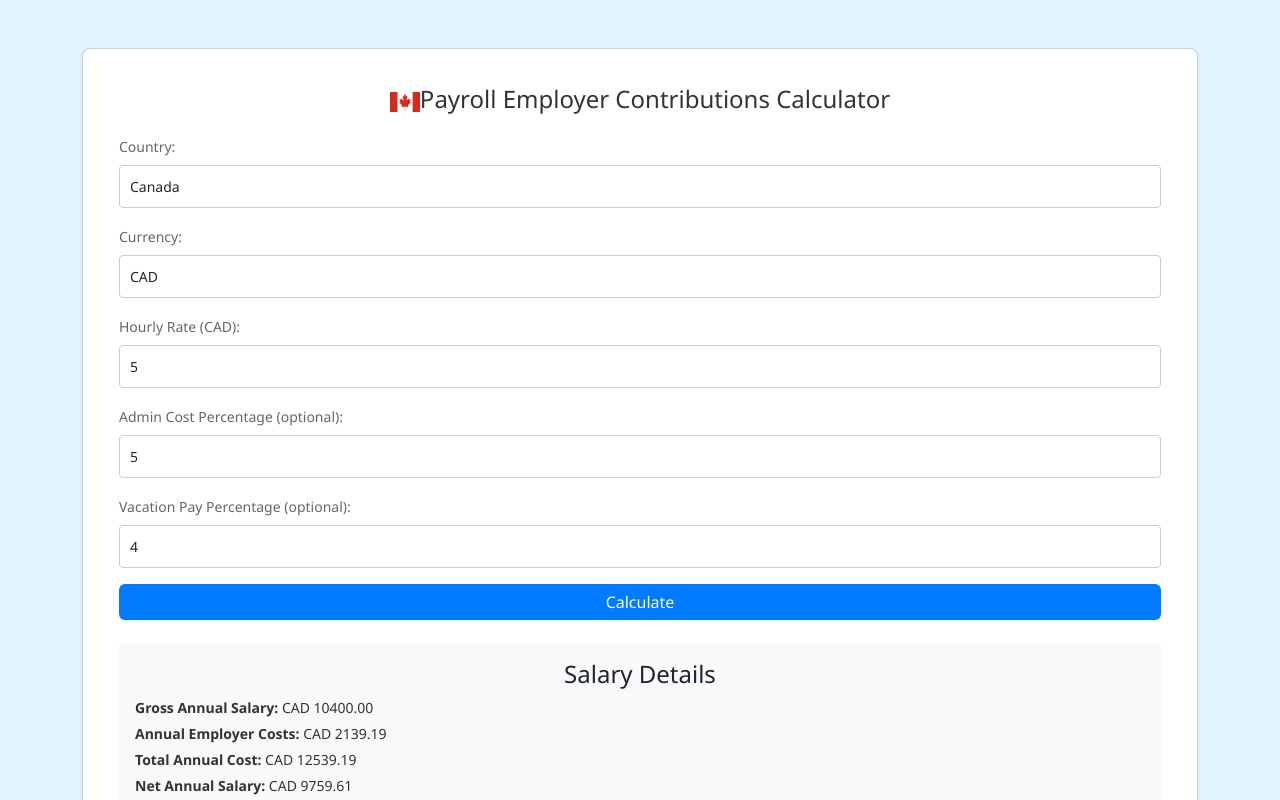
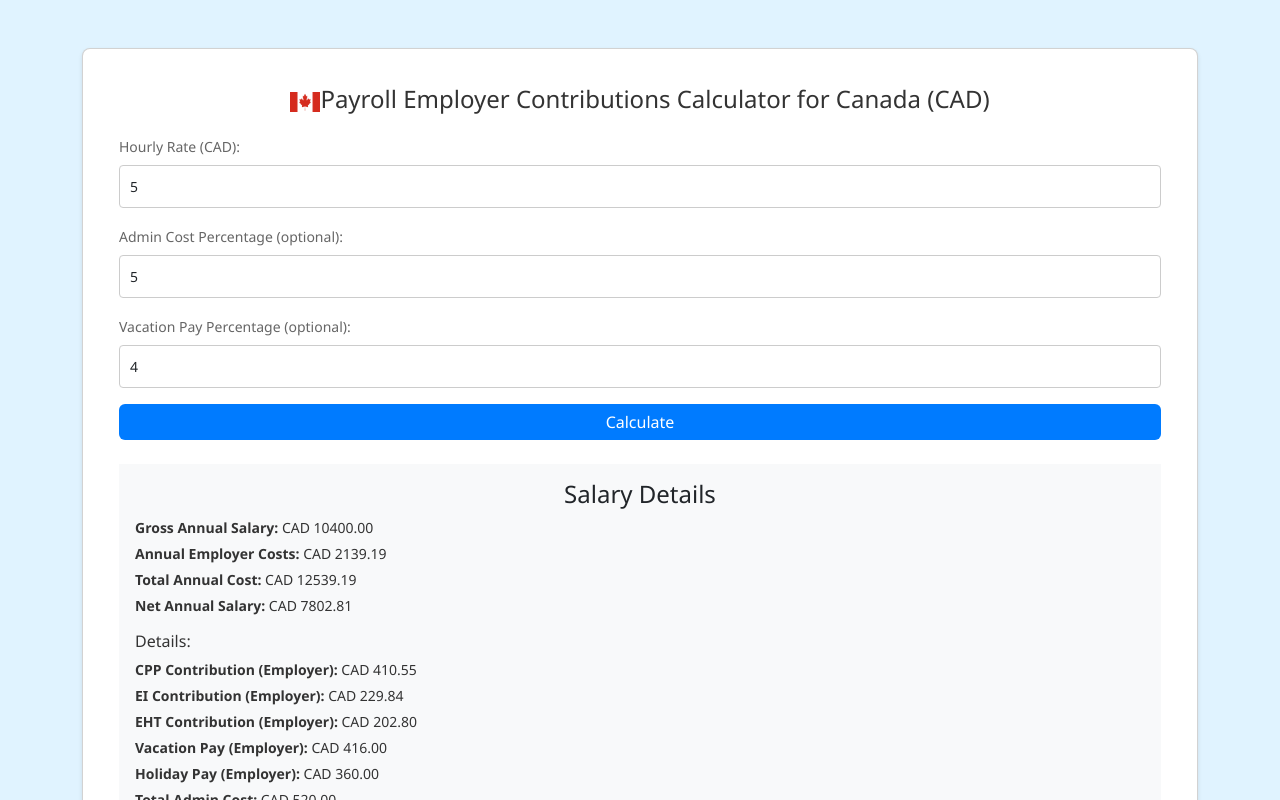
Before and after one commit to kareemshams14/payroll-calculator, a React (Create React App) app: page / in a window 1280 px wide. Both pictures are taken after typing "5", "5" into the empty fields and a click on the button "Calculate". Shown: the top 800 px of the page. Built offline with nearby package versions, Linux system fonts and the light colour scheme.

Commit message:
Update App.js

```diff
--- a/src/App.js
+++ b/src/App.js
@@ -4,8 +4,6 @@ import CanadaFlag from './canada-flag.png';
 
 function App() {
   const [hourlyRate, setHourlyRate] = useState('');
-  const [country, setCountry] = useState('Canada');
-  const [currency, setCurrency] = useState('CAD');
   const [adminCostPercentage, setAdminCostPercentage] = useState('');
   const [vacationPayPercentage, setVacationPayPercentage] = useState(4); // Default to 4%
   const [result, setResult] = useState(null);
@@ -35,7 +33,6 @@ function App() {
     let employeeCpp = 0;
     let employeeEi = 0;
 
-    if (country === 'Canada') {
     const cppRate = 0.0595;
     const cppMaxContribution = 3755.45;
     cppContribution = Math.min((annualSalary - 3500) * cppRate, cppMaxContribution);
@@ -51,14 +48,20 @@ function App() {
 
     vacationPay = vacationPayRate ? annualSalary * vacationPayRate : 0;
     holidayPay = hourly * 8 * 9;
-    }
 
     const totalAdminCost = annualSalary * adminCost;
     const totalBudgetCAD = annualSalary + cppContribution + eiContribution + ehtContribution + vacationPay + holidayPay + totalAdminCost;
     const totalBudgetUSD = totalBudgetCAD * conversionRateUSD;
 
     const employeeTotalDeductionsCAD = employeeCpp + employeeEi;
-    const employeeNetPayCAD = annualSalary - employeeTotalDeductionsCAD;
+    const employeeNetPayBeforeTax = annualSalary - employeeTotalDeductionsCAD;
+
+    // Calculate federal and provincial taxes
+    const federalTax = calculateFederalTax(employeeNetPayBeforeTax);
+    const provincialTax = calculateProvincialTax(employeeNetPayBeforeTax);
+    const totalTax = federalTax + provincialTax;
+
+    const employeeNetPayCAD = employeeNetPayBeforeTax - totalTax;
     const employeeNetPayUSD = employeeNetPayCAD * conversionRateUSD;
 
     setResult({
@@ -71,56 +74,86 @@ function App() {
       totalAdminCost: totalAdminCost.toFixed(2),
       totalBudgetCAD: totalBudgetCAD.toFixed(2),
       totalBudgetUSD: totalBudgetUSD.toFixed(2),
-      employeeTotalDeductionsCAD: employeeTotalDeductionsCAD.toFixed(2),
+      employeeTotalDeductionsCAD: (employeeTotalDeductionsCAD + totalTax).toFixed(2),
       employeeNetPayCAD: employeeNetPayCAD.toFixed(2),
       employeeNetPayUSD: employeeNetPayUSD.toFixed(2),
       hourlyRate: hourly.toFixed(2),
       adminCostPercentage: adminCost ? (adminCost * 100).toFixed(2) : '0.00',
       vacationPayPercentage: vacationPayRate ? (vacationPayRate * 100).toFixed(2) : '0.00',
       conversionRateUSD,
+      federalTax: federalTax.toFixed(2),
+      provincialTax: provincialTax.toFixed(2),
+      totalTax: totalTax.toFixed(2),
     });
+  };
+
+  const calculateFederalTax = (income) => {
+    let tax = 0;
+    if (income <= 53359) {
+      tax = income * 0.15;
+    } else if (income <= 106717) {
+      tax = (income - 53359) * 0.205 + 53359 * 0.15;
+    } else if (income <= 166525) {
+      tax = (income - 106717) * 0.26 + (106717 - 53359) * 0.205 + 53359 * 0.15;
+    } else if (income <= 237302) {
+      tax = (income - 166525) * 0.29 + (166525 - 106717) * 0.26 + (106717 - 53359) * 0.205 + 53359 * 0.15;
+    } else {
+      tax = (income - 237302) * 0.33 + (237302 - 166525) * 0.29 + (166525 - 106717) * 0.26 + (106717 - 53359) * 0.205 + 53359 * 0.15;
+    }
+    return tax;
+  };
+
+  const calculateProvincialTax = (income) => {
+    let tax = 0;
+    if (income <= 47630) {
+      tax = income * 0.0505;
+    } else if (income <= 95359) {
+      tax = (income - 47630) * 0.0915 + 47630 * 0.0505;
+    } else if (income <= 117470) {
+      tax = (income - 95359) * 0.1116 + (95359 - 47630) * 0.0915 + 47630 * 0.0505;
+    } else if (income <= 139839) {
+      tax = (income - 117470) * 0.1216 + (117470 - 95359) * 0.1116 + (95359 - 47630) * 0.0915 + 47630 * 0.0505;
+    } else {
+      tax = (income - 139839) * 0.1316 + (139839 - 117470) * 0.1216 + (117470 - 95359) * 0.1116 + (95359 - 47630) * 0.0915 + 47630 * 0.0505;
+    }
+    return tax;
   };
 
   const renderResult = () => {
     if (!result) return null;
 
     const annualEmployerCosts = parseFloat(result.totalBudgetCAD) - parseFloat(result.annualSalary);
-    // Commented out unused variables
-    // const monthlyGrossSalary = (parseFloat(result.annualSalary) / 12).toFixed(2);
-    // const monthlyEmployerCosts = (annualEmployerCosts / 12).toFixed(2);
-    // const monthlyTotalCost = (parseFloat(result.totalBudgetCAD) / 12).toFixed(2);
-    // const monthlyNetPay = (parseFloat(result.employeeNetPayCAD) / 12).toFixed(2);
-    // const hourlyGrossSalary = (parseFloat(result.annualSalary) / 2080).toFixed(2);
-    // const hourlyEmployerCosts = (annualEmployerCosts / 2080).toFixed(2);
-    // const hourlyTotalCost = (parseFloat(result.totalBudgetCAD) / 2080).toFixed(2);
-    // const hourlyNetPay = (parseFloat(result.employeeNetPayCAD) / 2080).toFixed(2);
 
     return (
       <div className="result mt-4 p-3 bg-light">
         <h4 className="text-center">Salary Details</h4>
-        <p><strong>Gross Annual Salary:</strong> {currency} {result.annualSalary}</p>
-        <p><strong>Annual Employer Costs:</strong> {currency} {annualEmployerCosts.toFixed(2)}</p>
-        <p><strong>Total Annual Cost:</strong> {currency} {result.totalBudgetCAD}</p>
-        <p><strong>Net Annual Salary:</strong> {currency} {result.employeeNetPayCAD}</p>
+        <p><strong>Gross Annual Salary:</strong> CAD {result.annualSalary}</p>
+        <p><strong>Annual Employer Costs:</strong> CAD {annualEmployerCosts.toFixed(2)}</p>
+        <p><strong>Total Annual Cost:</strong> CAD {result.totalBudgetCAD}</p>
+        <p><strong>Net Annual Salary:</strong> CAD {result.employeeNetPayCAD}</p>
 
         <div className="details mt-3">
           <h5>Details:</h5>
-          <p><strong>CPP Contribution (Employer):</strong> {currency} {result.cppContribution}</p>
-          <p><strong>EI Contribution (Employer):</strong> {currency} {result.eiContribution}</p>
-          <p><strong>EHT Contribution (Employer):</strong> {currency} {result.ehtContribution}</p>
-          <p><strong>Vacation Pay (Employer):</strong> {currency} {result.vacationPay}</p>
-          <p><strong>Holiday Pay (Employer):</strong> {currency} {result.holidayPay}</p>
-          <p><strong>Total Admin Cost:</strong> {currency} {result.totalAdminCost}</p>
-          <p><strong>Total Budget (Employer) Annually:</strong> {currency} {result.totalBudgetCAD}</p>
+          <p><strong>CPP Contribution (Employer):</strong> CAD {result.cppContribution}</p>
+          <p><strong>EI Contribution (Employer):</strong> CAD {result.eiContribution}</p>
+          <p><strong>EHT Contribution (Employer):</strong> CAD {result.ehtContribution}</p>
+          <p><strong>Vacation Pay (Employer):</strong> CAD {result.vacationPay}</p>
+          <p><strong>Holiday Pay (Employer):</strong> CAD {result.holidayPay}</p>
+          <p><strong>Total Admin Cost:</strong> CAD {result.totalAdminCost}</p>
+          <p><strong>Total Budget (Employer) Annually:</strong> CAD {result.totalBudgetCAD}</p>
           <p><strong>Total Budget (Employer) Annually:</strong> USD {result.totalBudgetUSD}</p>
-          <p><strong>Total Budget (Employer) Hourly:</strong> {currency} {(result.totalBudgetCAD / 2080).toFixed(2)}</p>
+          <p><strong>Total Budget (Employer) Hourly:</strong> CAD {(result.totalBudgetCAD / 2080).toFixed(2)}</p>
           <p><strong>Total Budget (Employer) Hourly:</strong> USD {(result.totalBudgetUSD / 2080).toFixed(2)}</p>
           <h5>Employee Net Pay:</h5>
-          <p><strong>Total Deductions (Employee):</strong> {currency} {result.employeeTotalDeductionsCAD}</p>
-          <p><strong>Net Pay (Employee) Annually:</strong> {currency} {result.employeeNetPayCAD}</p>
+          <p><strong>Total Deductions (Employee):</strong> CAD {result.employeeTotalDeductionsCAD}</p>
+          <p><strong>Net Pay (Employee) Annually:</strong> CAD {result.employeeNetPayCAD}</p>
           <p><strong>Net Pay (Employee) Annually:</strong> USD {result.employeeNetPayUSD}</p>
-          <p><strong>Net Pay (Employee) Hourly:</strong> {currency} {(result.employeeNetPayCAD / 2080).toFixed(2)}</p>
+          <p><strong>Net Pay (Employee) Hourly:</strong> CAD {(result.employeeNetPayCAD / 2080).toFixed(2)}</p>
           <p><strong>Net Pay (Employee) Hourly:</strong> USD {(result.employeeNetPayUSD / 2080).toFixed(2)}</p>
+          <h5>Taxes:</h5>
+          <p><strong>Federal Tax:</strong> CAD {result.federalTax}</p>
+          <p><strong>Provincial Tax:</strong> CAD {result.provincialTax}</p>
+          <p><strong>Total Tax:</strong> CAD {result.totalTax}</p>
         </div>
       </div>
     );
@@ -132,33 +165,11 @@ function App() {
         <div className="card-body">
           <h2 className="card-title text-center">
             <img src={CanadaFlag} alt="Canada Flag" width="30" height="20" className="mr-2" />
-            Payroll Employer Contributions Calculator
+            Payroll Employer Contributions Calculator for Canada (CAD)
           </h2>
 
           <div className="mb-3">
-            <label htmlFor="country" className="form-label">Country:</label>
-            <input
-              type="text"
-              id="country"
-              className="form-control"
-              value={country}
-              onChange={(e) => setCountry(e.target.value)}
-            />
-          </div>
-
-          <div className="mb-3">
-            <label htmlFor="currency" className="form-label">Currency:</label>
-            <input
-              type="text"
-              id="currency"
-              className="form-control"
-              value={currency}
-              onChange={(e) => setCurrency(e.target.value)}
-            />
-          </div>
-
-          <div className="mb-3">
-            <label htmlFor="hourlyRate" className="form-label">Hourly Rate ({currency}):</label>
+            <label htmlFor="hourlyRate" className="form-label">Hourly Rate (CAD):</label>
             <input
               type="number"
               id="hourlyRate"
```
Lines whose indentation alone changed are shown as unchanged.
